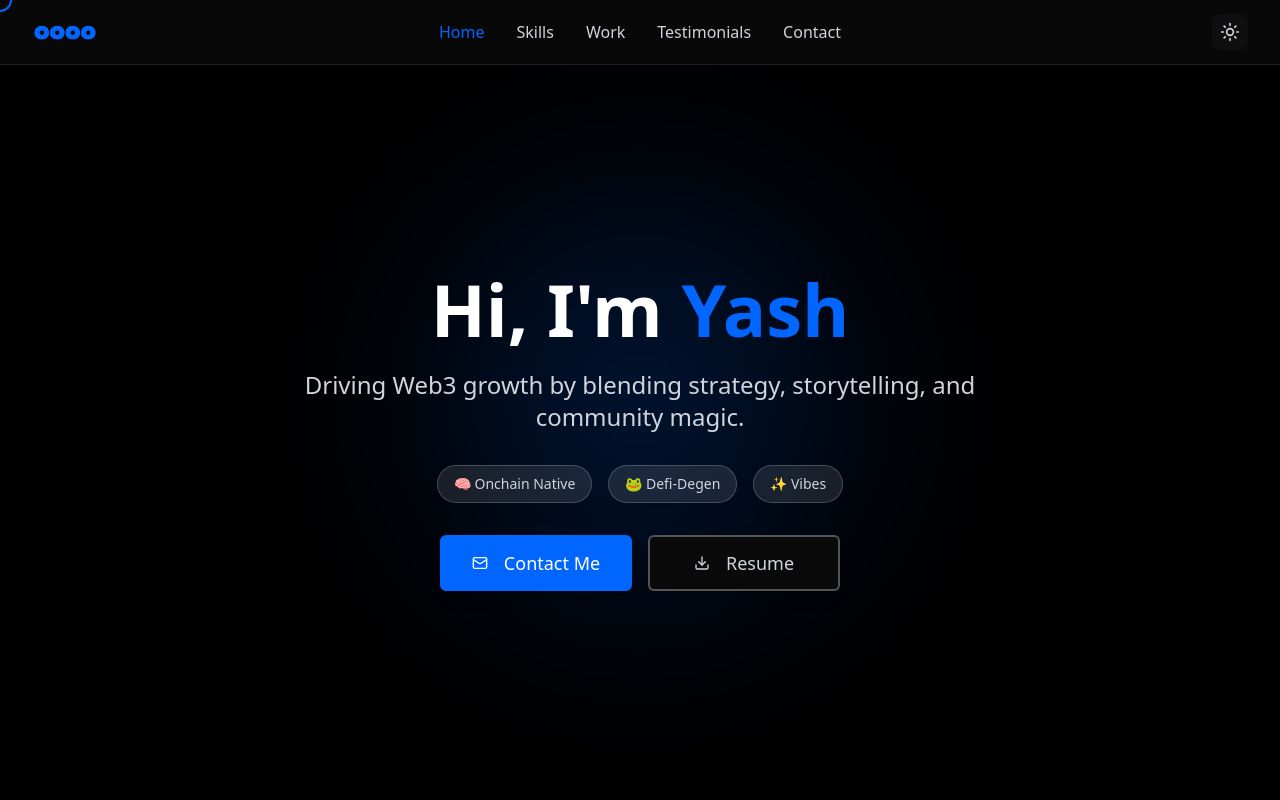
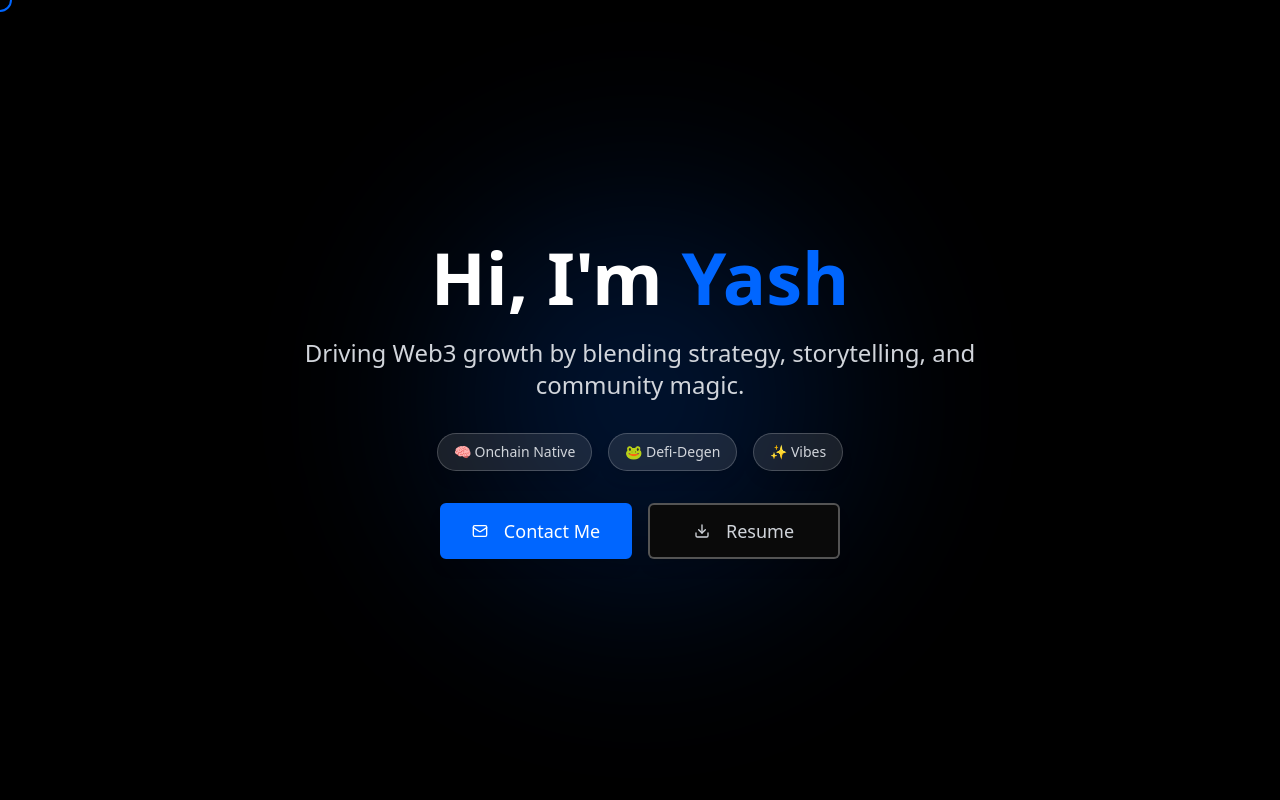
Before and after one commit to parekhhyash/portfoliokharek, a Next.js app: page / in a window 1280 px wide. Shown: the top 800 px of the page. Built offline with nearby package versions, Linux system fonts and the light colour scheme.

Commit message:
Convert to Floating Navbar

```diff
--- a/app/page.tsx
+++ b/app/page.tsx
@@ -48,6 +48,7 @@ function Portfolio() {
   const [isHovering, setIsHovering] = useState(false)
   const [isDesktop, setIsDesktop] = useState(false)
   const [customCursorEnabled, setCustomCursorEnabled] = useState(false)
+  const [navbarVisible, setNavbarVisible] = useState(true)
 
   // Safely check if we're in a browser environment
   const isBrowser = typeof window !== "undefined" && typeof document !== "undefined"
@@ -117,6 +118,9 @@ function Portfolio() {
       if (homeSection) {
         const homeBottom = homeSection.offsetTop + homeSection.offsetHeight
         setShowScrollTop(window.scrollY > homeBottom - 200)
+
+        // Show navbar after scrolling a bit from the top
+        setNavbarVisible(window.scrollY > 50)
       }
 
       for (const section of sections) {
@@ -387,28 +391,32 @@ function Portfolio() {
         />
       )}
 
-      {/* Fixed Navbar */}
-      <nav className="fixed top-0 left-0 right-0 z-50 bg-white/80 dark:bg-[#0a0a0a]/80 backdrop-blur-md border-b border-gray-200 dark:border-[#1f1f22]">
-        <div className="max-w-7xl mx-auto px-4 sm:px-6 lg:px-8">
-          <div className="flex justify-between items-center h-16">
+      {/* Floating Navbar */}
+      <nav
+        className={`fixed top-4 left-1/2 transform -translate-x-1/2 z-50 transition-all duration-500 ease-out ${
+          navbarVisible ? "translate-y-0 opacity-100" : "-translate-y-full opacity-0"
+        }`}
+      >
+        <div className="bg-white/80 dark:bg-black/80 backdrop-blur-xl border border-gray-200/20 dark:border-white/10 rounded-2xl px-6 py-3 shadow-2xl shadow-black/10 dark:shadow-black/30">
+          <div className="flex items-center justify-between">
             {/* Logo */}
             <button
               onClick={() => scrollToSection("home")}
-              className="flex items-center hover:opacity-80 transition-opacity duration-200"
+              className="flex items-center hover:opacity-80 transition-opacity duration-200 mr-8"
             >
-              <Image src="/logo.png" alt="Portfolio Logo" width={163} height={42} className="h-11 w-auto" />
+              <Image src="/logo.png" alt="Portfolio Logo" width={120} height={32} className="h-8 w-auto" />
             </button>
 
             {/* Desktop Navigation - Centered */}
-            <div className="hidden md:flex items-center space-x-8 absolute left-1/2 transform -translate-x-1/2">
+            <div className="hidden md:flex items-center space-x-6">
               {["home", "skills", "work", "testimonials", "contact"].map((section) => (
                 <button
                   key={section}
                   onClick={() => scrollToSection(section)}
-                  className={`capitalize transition-all duration-200 hover:scale-105 ${
+                  className={`capitalize transition-all duration-200 hover:scale-105 px-3 py-2 rounded-lg text-sm font-medium ${
                     activeSection === section
-                      ? "text-[#0066ff] font-medium"
-                      : "text-gray-600 dark:text-gray-300 hover:text-[#0066ff]"
+                      ? "text-[#0066ff] bg-[#0066ff]/10"
+                      : "text-gray-600 dark:text-gray-300 hover:text-[#0066ff] hover:bg-gray-100/50 dark:hover:bg-white/5"
                   }`}
                 >
                   {section}
@@ -417,39 +425,39 @@ function Portfolio() {
             </div>
 
             {/* Desktop Dark Mode Toggle - Right */}
-            <div className="hidden md:block">
+            <div className="hidden md:block ml-8">
               <button
                 onClick={() => setDarkMode(!darkMode)}
-                className="p-2 rounded-lg bg-gray-100 dark:bg-[#0f0f10] text-gray-600 dark:text-gray-300 hover:bg-gray-200 dark:hover:bg-[#1f1f22] transition-colors duration-200"
+                className="p-2 rounded-xl bg-gray-100/50 dark:bg-white/10 text-gray-600 dark:text-gray-300 hover:bg-gray-200/50 dark:hover:bg-white/20 transition-all duration-200 hover:scale-105"
               >
-                {darkMode ? <Sun className="h-5 w-5" /> : <Moon className="h-5 w-5" />}
+                {darkMode ? <Sun className="h-4 w-4" /> : <Moon className="h-4 w-4" />}
               </button>
             </div>
 
             {/* Mobile Menu Button */}
-            <div className="md:hidden flex items-center space-x-4">
+            <div className="md:hidden flex items-center space-x-3">
               <button
                 onClick={() => setDarkMode(!darkMode)}
-                className="p-2 rounded-lg bg-gray-100 dark:bg-[#0f0f10] text-gray-600 dark:text-gray-300 hover:bg-gray-200 dark:hover:bg-[#1f1f22] transition-colors duration-200"
+                className="p-2 rounded-xl bg-gray-100/50 dark:bg-white/10 text-gray-600 dark:text-gray-300 hover:bg-gray-200/50 dark:hover:bg-white/20 transition-all duration-200"
               >
                 {darkMode ? <Sun className="h-4 w-4" /> : <Moon className="h-4 w-4" />}
               </button>
               <button
                 onClick={() => setMobileMenuOpen(!mobileMenuOpen)}
-                className="p-2 rounded-lg bg-gray-100 dark:bg-[#0f0f10] text-gray-600 dark:text-gray-300 hover:bg-gray-200 dark:hover:bg-[#1f1f22] transition-colors duration-200"
+                className="p-2 rounded-xl bg-gray-100/50 dark:bg-white/10 text-gray-600 dark:text-gray-300 hover:bg-gray-200/50 dark:hover:bg-white/20 transition-all duration-200"
               >
-                {mobileMenuOpen ? <X className="h-5 w-5" /> : <Menu className="h-5 w-5" />}
+                {mobileMenuOpen ? <X className="h-4 w-4" /> : <Menu className="h-4 w-4" />}
               </button>
             </div>
           </div>
 
           {/* Mobile Menu */}
           <div
-            className={`md:hidden transition-all duration-300 ease-in-out ${
-              mobileMenuOpen ? "max-h-96 opacity-100 pb-4" : "max-h-0 opacity-0 overflow-hidden"
+            className={`md:hidden transition-all duration-300 ease-in-out overflow-hidden ${
+              mobileMenuOpen ? "max-h-96 opacity-100 mt-4 pt-4 border-t border-gray-200/20 dark:border-white/10" : "max-h-0 opacity-0"
             }`}
           >
-            <div className="pt-4 space-y-2">
+            <div className="space-y-2">
               {["home", "skills", "work", "testimonials", "contact"].map((section) => (
                 <button
                   key={section}
@@ -457,10 +465,10 @@ function Portfolio() {
                     scrollToSection(section)
                     setMobileMenuOpen(false)
                   }}
-                  className={`block w-full text-left px-4 py-2 rounded-lg capitalize transition-all duration-200 hover:scale-105 ${
+                  className={`block w-full text-left px-4 py-3 rounded-xl capitalize transition-all duration-200 text-sm font-medium ${
                     activeSection === section
-                      ? "text-[#0066ff] font-medium bg-[#0066ff]/10"
-                      : "text-gray-600 dark:text-gray-300 hover:text-[#0066ff] hover:bg-gray-100 dark:hover:bg-[#1f1f22]"
+                      ? "text-[#0066ff] bg-[#0066ff]/10"
+                      : "text-gray-600 dark:text-gray-300 hover:text-[#0066ff] hover:bg-gray-100/50 dark:hover:bg-white/5"
                   }`}
                 >
                   {section}
@@ -468,18 +476,18 @@ function Portfolio() {
               ))}
 
               {/* Mobile Social Icons */}
-              <div className="pt-4 border-t border-gray-200 dark:border-[#1f1f22] mt-4">
+              <div className="pt-4 border-t border-gray-200/20 dark:border-white/10 mt-4">
                 <div className="flex justify-center space-x-4">
-                  <button className="p-2 bg-gray-100 dark:bg-[#1f1f22] rounded-full hover:bg-[#0066ff] hover:text-white transition-colors duration-200">
+                  <button className="p-2 bg-gray-100/50 dark:bg-white/10 rounded-xl hover:bg-[#0066ff] hover:text-white transition-colors duration-200">
                     <GitHubIcon />
                   </button>
-                  <button className="p-2 bg-gray-100 dark:bg-[#1f1f22] rounded-full hover:bg-[#0066ff] hover:text-white transition-colors duration-200">
+                  <button className="p-2 bg-gray-100/50 dark:bg-white/10 rounded-xl hover:bg-[#0066ff] hover:text-white transition-colors duration-200">
                     <LinkedInIcon />
                   </button>
-                  <button className="p-2 bg-gray-100 dark:bg-[#1f1f22] rounded-full hover:bg-[#0066ff] hover:text-white transition-colors duration-200">
+                  <button className="p-2 bg-gray-100/50 dark:bg-white/10 rounded-xl hover:bg-[#0066ff] hover:text-white transition-colors duration-200">
                     <TwitterIcon />
                   </button>
-                  <button className="p-2 bg-gray-100 dark:bg-[#1f1f22] rounded-full hover:bg-[#0066ff] hover:text-white transition-colors duration-200">
+                  <button className="p-2 bg-gray-100/50 dark:bg-white/10 rounded-xl hover:bg-[#0066ff] hover:text-white transition-colors duration-200">
                     <EmailIcon />
                   </button>
                 </div>
@@ -492,7 +500,7 @@ function Portfolio() {
       {/* Home Section */}
       <section
         id="home"
-        className="min-h-screen flex items-center justify-center relative overflow-hidden pt-16 bg-white dark:bg-black"
+        className="min-h-screen flex items-center justify-center relative overflow-hidden bg-white dark:bg-black"
       >
         {/* Light mode blue glow effect - only visible in light mode */}
         <div className="absolute inset-0 block dark:hidden">
```
